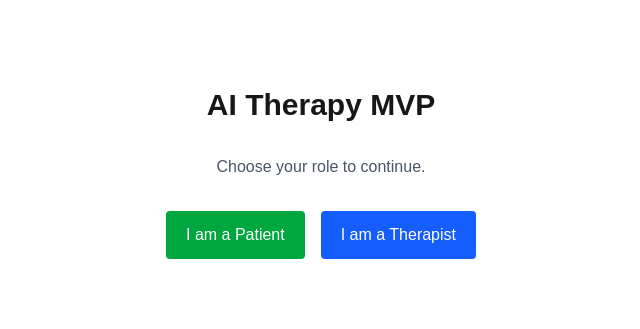
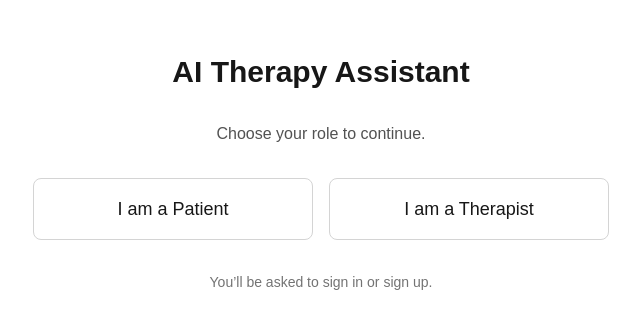
Before and after one commit to decsahern/ai-therapy-mvp, a Next.js app: page / in a window 1280 px wide. Shown: the part 227-556 px from the top of the page, without its empty margins (319-959 px from the left). Built offline with nearby package versions, Linux system fonts and the light colour scheme.

Commit message:
Landing buttons + middleware: make login routes public

```diff
--- a/app/page.tsx
+++ b/app/page.tsx
@@ -1,26 +1,34 @@
-import Link from 'next/link';
+import Link from "next/link";
 
 export default function Home() {
   return (
-    <main className="min-h-screen flex flex-col items-center justify-center gap-8 p-6">
-      <h1 className="text-3xl font-bold">AI Therapy MVP</h1>
-      <p className="text-gray-600">Choose your role to continue.</p>
+    <main className="min-h-screen flex items-center justify-center p-8">
+      <div className="w-full max-w-xl mx-auto text-center space-y-8">
+        <h1 className="text-3xl font-semibold">AI Therapy Assistant</h1>
+        <p className="text-neutral-600">
+          Choose your role to continue.
+        </p>
 
-      <div className="flex gap-4">
+        <div className="grid gap-4 sm:grid-cols-2">
           <Link
-          href="/patient/login?next=/patient"
-          className="px-5 py-3 rounded bg-green-600 text-white"
+            href="/patient/login"
+            className="rounded-lg border border-neutral-300 px-6 py-4 hover:bg-neutral-50 text-lg"
           >
             I am a Patient
           </Link>
 
           <Link
-          href="/therapist/login?next=/therapist"
-          className="px-5 py-3 rounded bg-blue-600 text-white"
+            href="/therapist/login"
+            className="rounded-lg border border-neutral-300 px-6 py-4 hover:bg-neutral-50 text-lg"
           >
             I am a Therapist
           </Link>
         </div>
+
+        <div className="text-sm text-neutral-500">
+          You’ll be asked to sign in or sign up.
+        </div>
+      </div>
     </main>
   );
 }
--- a/middleware.ts
+++ b/middleware.ts
@@ -4,31 +4,50 @@ import { createMiddlewareClient } from '@supabase/auth-helpers-nextjs';
 export async function middleware(req: NextRequest) {
   const res = NextResponse.next();
   const supabase = createMiddlewareClient({ req, res });
-  const { data: { session } } = await supabase.auth.getSession();
+  const {
+    data: { session },
+  } = await supabase.auth.getSession();
 
-  const url = new URL(req.url);
-  const p = url.pathname;
+  const { pathname, searchParams } = req.nextUrl;
 
-  const needsAuth =
-    p.startsWith('/therapist') ||
-    (p.startsWith('/patient') && p !== '/patient/chat');
+  // Public, never redirect these
+  const PUBLIC_PATHS = new Set([
+    '/',                 // landing
+    '/therapist/login',  // therapist login
+    '/patient/login',    // patient login
+    '/logout',           // client logout page if you have one
+  ]);
 
-  if (needsAuth && !session) {
-    const login = p.startsWith('/therapist') ? '/therapist/login' : '/patient/login';
-    const redirectUrl = new URL(login, req.url);
-    redirectUrl.searchParams.set('next', p + url.search);
-    return NextResponse.redirect(redirectUrl);
+  // Skip Next internals and API
+  if (
+    pathname.startsWith('/_next') ||
+    pathname === '/favicon.ico' ||
+    pathname.startsWith('/api')
+  ) {
+    return res;
   }
 
-  // If user visits a login page but already signed in, bounce to the dashboard
-  if (session && (p === '/therapist/login' || p === '/patient/login')) {
-    const dest = p.startsWith('/therapist') ? '/therapist' : '/patient';
-    return NextResponse.redirect(new URL(dest, req.url));
+  if (PUBLIC_PATHS.has(pathname)) {
+    return res;
+  }
+
+  // Everything under /therapist or /patient requires auth
+  if (pathname.startsWith('/therapist') || pathname.startsWith('/patient')) {
+    if (!session) {
+      const nextUrl = req.nextUrl.clone();
+      nextUrl.pathname = pathname.startsWith('/therapist')
+        ? '/therapist/login'
+        : '/patient/login';
+      // Preserve intended destination
+      nextUrl.searchParams.set('next', pathname + (searchParams.size ? `?${searchParams.toString()}` : ''));
+      return NextResponse.redirect(nextUrl);
+    }
   }
 
   return res;
 }
 
+// Apply to all non-static paths
 export const config = {
-  matcher: ['/((?!_next/static|_next/image|favicon.ico|api).*)'],
+  matcher: ['/((?!_next|favicon.ico|api).*)'],
 };
```
Lines whose indentation alone changed are shown as unchanged.
